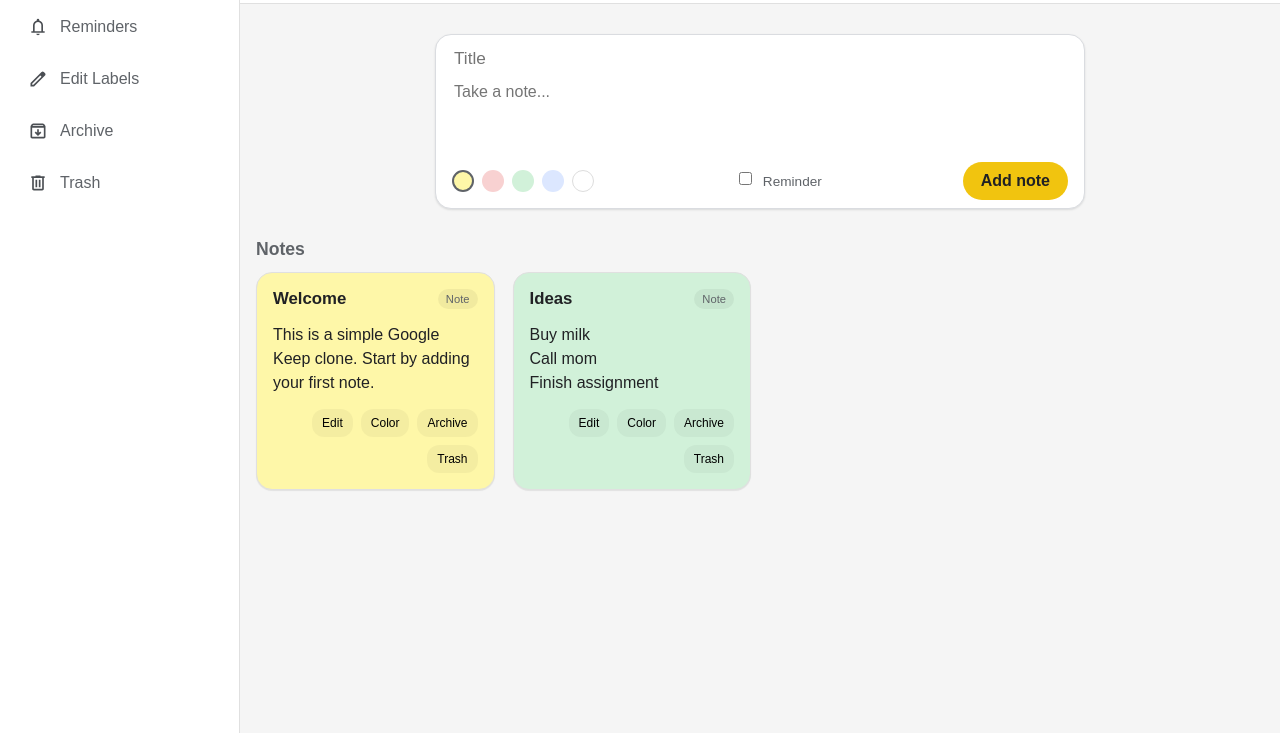
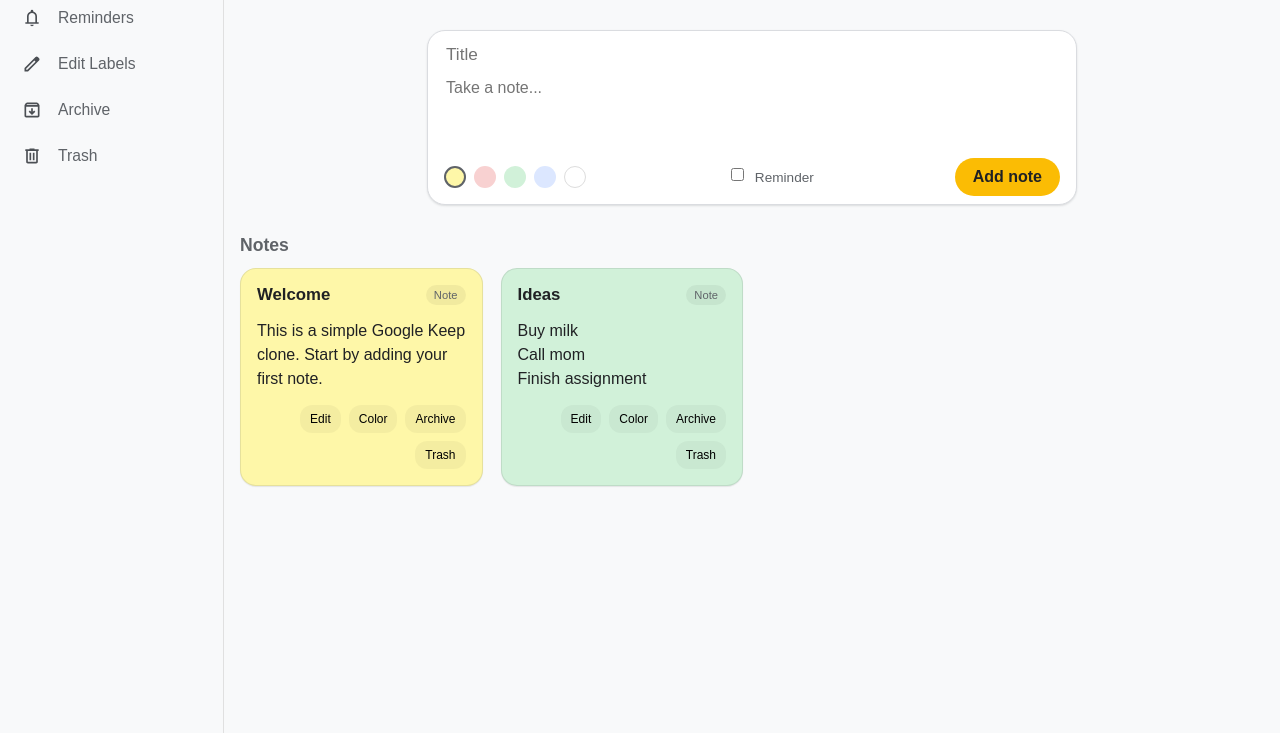
Before and after one commit to TefoKomane/google-keep-clone-js, a plain HTML site: page index.html in a window 1280 px wide. Shown: the part 67-800 px from the top of the page. Drawn offline with Linux system fonts and the light colour scheme.

Commit message:
Refine Google Keep styling to match the app more closely

```diff
--- a/style.css
+++ b/style.css
@@ -5,7 +5,7 @@
 body {
   margin: 0;
   font-family: Arial, sans-serif;
-  background: #f5f5f5;
+  background: #f8f9fa;
   color: #202124;
 }
 
@@ -22,34 +22,40 @@ button {
 .app-shell {
   min-height: 100vh;
   display: flex;
+  background: #f8f9fa;
 }
 
 .sidebar {
-  width: 240px;
-  background: #fff;
+  width: 224px;
+  background: #f8f9fa;
   border-right: 1px solid #e0e0e0;
-  padding: 20px 12px;
+  padding: 18px 10px 20px 0;
   flex-shrink: 0;
 }
 
 .sidebar-nav {
   display: flex;
   flex-direction: column;
-  gap: 8px;
+  gap: 4px;
 }
 
 .nav-item {
   display: flex;
   align-items: center;
-  gap: 12px;
-  width: 100%;
+  gap: 16px;
+  width: calc(100% - 12px);
   border: none;
   background: transparent;
   color: #5f6368;
   border-radius: 0 24px 24px 0;
-  padding: 12px 16px;
+  padding: 11px 18px 11px 22px;
   text-align: left;
-  font-size: 1rem;
+  font-size: 0.98rem;
+  transition: background 0.15s ease;
+}
+
+.nav-item:hover {
+  background: rgba(95, 99, 104, 0.06);
 }
 
 .nav-item.active {
@@ -79,7 +85,7 @@ button {
   display: flex;
   align-items: center;
   justify-content: space-between;
-  padding: 12px 24px;
+  padding: 10px 24px;
   background: #fff;
   border-bottom: 1px solid #e0e0e0;
   position: sticky;
@@ -134,6 +140,7 @@ button {
   align-items: center;
   padding: 0 18px;
   height: 46px;
+  box-shadow: inset 0 0 0 1px transparent;
 }
 
 .search-icon {
@@ -166,7 +173,7 @@ button {
   width: min(100%, 650px);
   background: #fff;
   border: 1px solid #dadce0;
-  border-radius: 16px;
+  border-radius: 18px;
   box-shadow: 0 1px 2px rgba(60, 64, 67, 0.15);
   padding: 12px 16px 8px;
 }
@@ -237,7 +244,7 @@ button {
 
 .add-note-btn,
 .save-btn {
-  background: #f1c40f;
+  background: #fbbc04;
   border: none;
   border-radius: 20px;
   padding: 10px 18px;
@@ -264,6 +271,7 @@ button {
   margin: 0;
   font-size: 1.1rem;
   color: #5f6368;
+  font-weight: 600;
 }
 
 .notes-grid {
@@ -273,7 +281,7 @@ button {
 }
 
 .note-card {
-  border: 1px solid #e0e0e0;
+  border: 1px solid rgba(60, 64, 67, 0.12);
   border-radius: 16px;
   padding: 16px;
   min-height: 180px;
```
Also changed, not shown: commit-log.txt (deleted).
